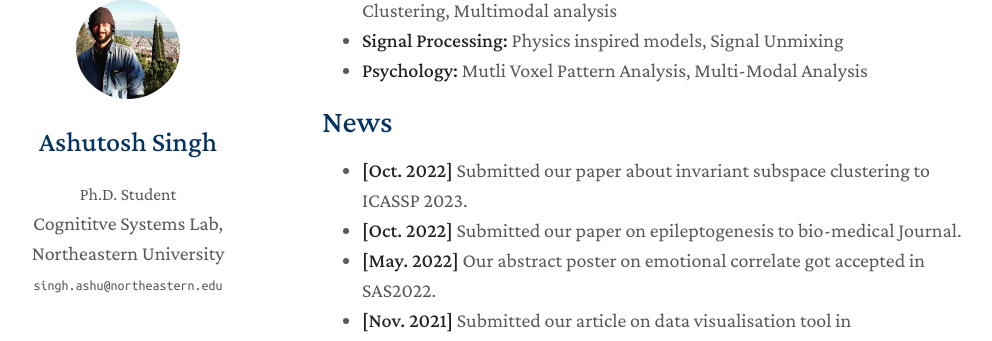
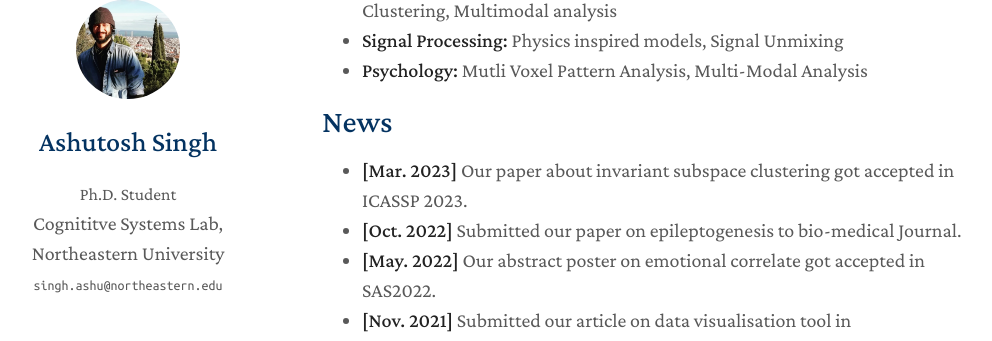
Before and after one commit to ashutosh17dec/ashutosh17dec.github.io, a Jekyll site: the page built from index.md, in a window 1280 px wide and 900 px high, scrolled down 515 px. Shown: the part 101-442 px from the top of the window, without its empty margins (148-1140 px from the left). Built offline with Jekyll 4.4.1, drawn with Linux system fonts in a browser that asks for light colours; nearby versions of some CDN libraries; a style sheet for code colours, icons or effects is not loaded; our own code applies the rules of GitHub Pages for plain Markdown files.

Commit message:
Update index.md

```diff
--- a/index.md
+++ b/index.md
@@ -16,7 +16,7 @@ I received my Masters of Science (M.Sc.) in Electrical and Computer Engineering
 
 ## News
 
-- **[Oct. 2022]** Submitted our paper about invariant subspace clustering to ICASSP 2023.
+- **[Mar. 2023]** Our paper about invariant subspace clustering got accepted in ICASSP 2023.
 - **[Oct. 2022]** Submitted our paper on epileptogenesis to bio-medical Journal.
 - **[May. 2022]** Our abstract poster on emotional correlate got accepted in SAS2022.
 - **[Nov. 2021]** Submitted our article on data visualisation tool in F1000Research.
```
